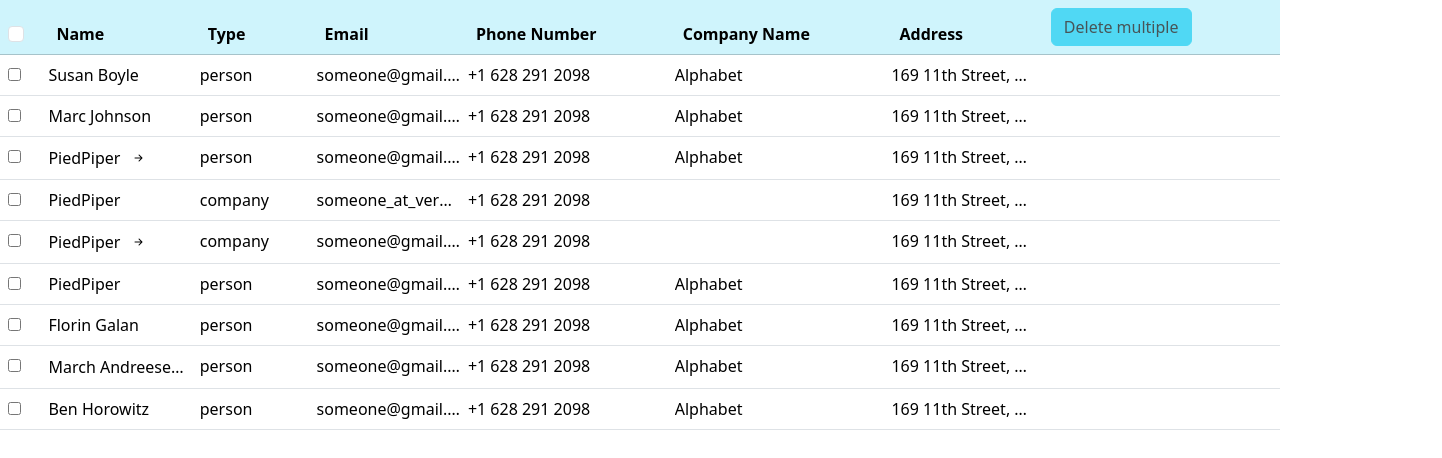
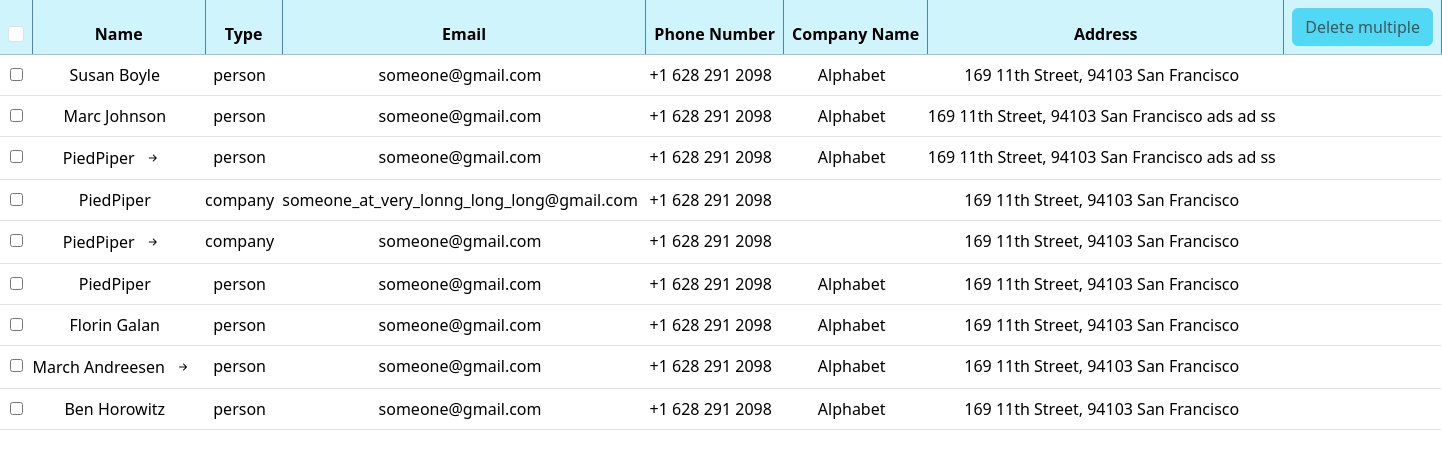
Before and after one commit to loredana96/xdatatable, an Angular app in the folder xdata-table-app/: page / in a window 1280 px wide. Shown: the top 458 px of the page, 1442 px wide, since content can reach past the window. Built offline with nearby package versions, Linux system fonts and the light colour scheme.

Commit message:
Add some styling improvements

```diff
--- a/xdata-table-app/src/app/table-data/table-data.component.scss
+++ b/xdata-table-app/src/app/table-data/table-data.component.scss
@@ -1,15 +1,27 @@
+/* Buttons */
 .expand-button {
   border: none;
   background: none;
-}
-
-.table td {
-  max-width: 100px;
   white-space: nowrap;
   overflow: hidden;
   text-overflow: ellipsis;
 }
 
+/* Table Cells */
+.table td,
+.table th {
+  white-space: nowrap;
+  overflow: hidden;
+  text-overflow: ellipsis;
+  text-align: center;
+}
+
+/* Table Header Cells */
+.table thead th {
+  border-right: 1px solid #4c83ba;
+}
+
+/* Resize Directive */
 [appResizeColumn] {
   position: relative;
   overflow: hidden;
```
